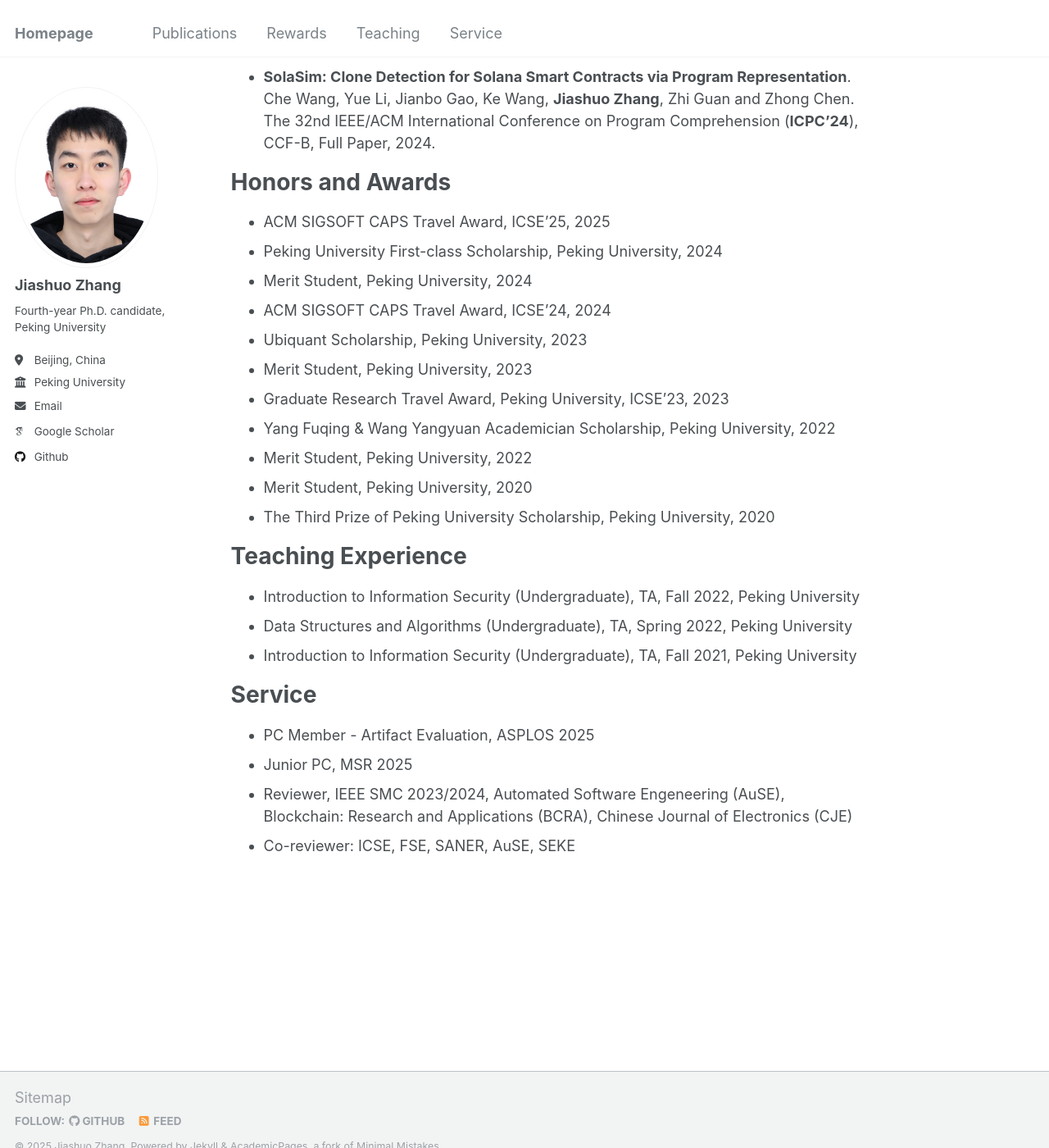
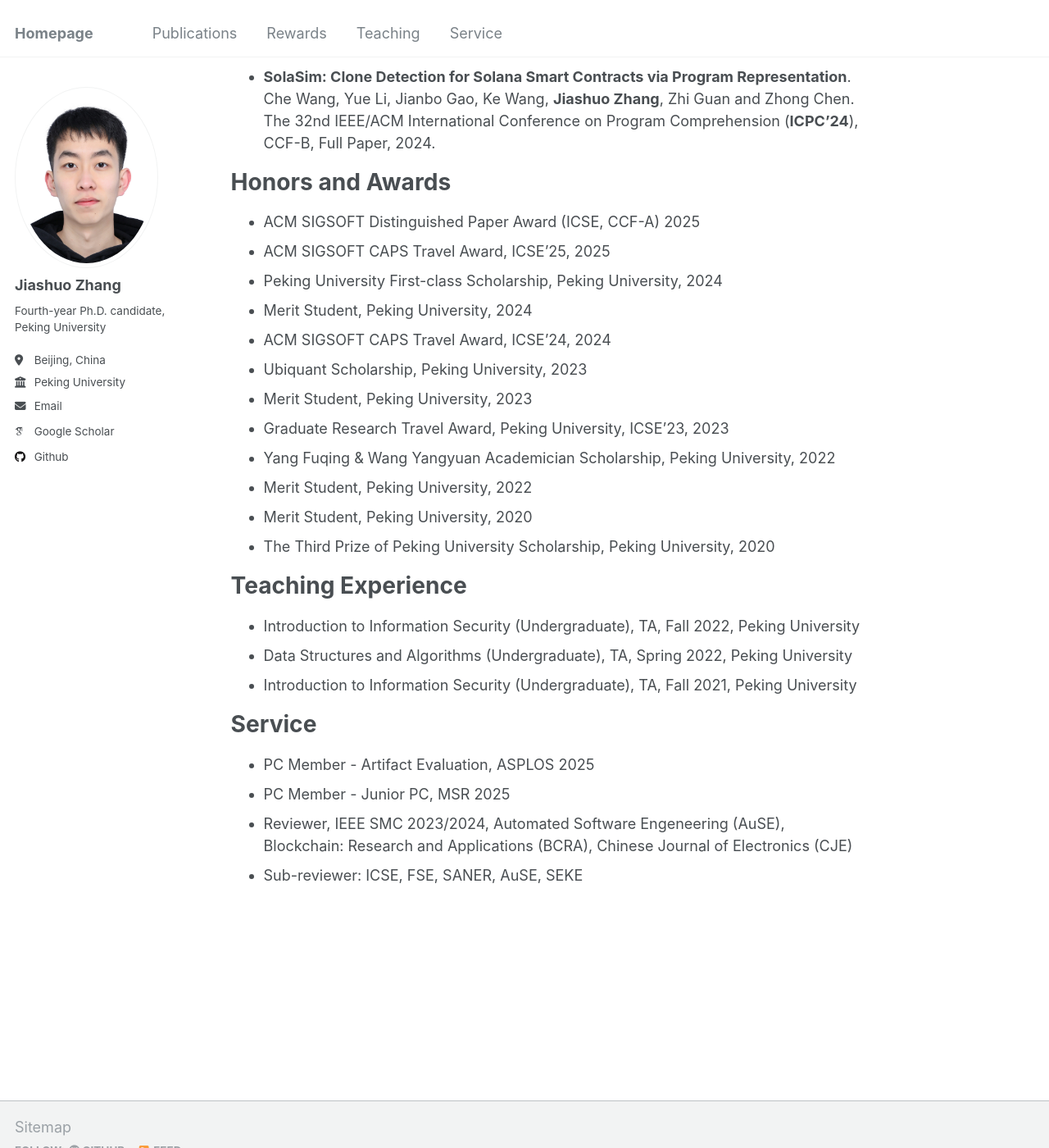
Before and after one commit to zhangjiashuo-cs/zhangjiashuo-cs.github.io, a Jekyll site: the page built from _pages/about.md, in a window 1280 px wide and 1400 px high, scrolled down 1711 px. Shown: the whole window at 82% size. Built offline with Jekyll 4.4.1, drawn with Linux system fonts in a browser that asks for light colours; some web fonts are replaced; some of the changed text lies outside the part shown.

Commit message:
Update about.md

```diff
--- a/_pages/about.md
+++ b/_pages/about.md
@@ -35,6 +35,7 @@ My research interests include:
 * **Demystifying and Detecting Cryptographic Defects in Ethereum Smart Contracts**. \
   **Jiashuo Zhang**, Yiming Shen, Jiachi Chen, Jianzhong Su, Yanlin Wang, Ting Chen, Jianbo Gao and Zhong Chen.\
   The 47th International Conference on Software Engineering (**ICSE'25**), CCF-A, Full Paper, 2025.
+  **ACM SIGSOFT Distinguished Paper Award**
 * **When Contracts Meets Crypto: Exploring Developers' Struggles with Ethereum Cryptographic APIs**. \
   **Jiashuo Zhang**, Jiachi Chen, Zhiyuan Wan, Ting Chen, Jianbo Gao and Zhong Chen. \
   The 46th International Conference on Software Engineering (**ICSE'24**), CCF-A, Full Paper, 2024.
@@ -54,6 +55,7 @@ My research interests include:
 
 # Honors and Awards
 
+- ACM SIGSOFT Distinguished Paper Award (ICSE, CCF-A) 2025
 - ACM SIGSOFT CAPS Travel Award, ICSE'25, 2025
 - Peking University First-class Scholarship, Peking University, 2024
 - Merit Student, Peking University, 2024
@@ -77,6 +79,6 @@ My research interests include:
 # Service
 
 - PC Member - Artifact Evaluation, ASPLOS 2025
-- Junior PC, MSR 2025
+- PC Member - Junior PC, MSR 2025
 - Reviewer, IEEE SMC 2023/2024, Automated Software Engeneering (AuSE), Blockchain: Research and Applications (BCRA), Chinese Journal of Electronics (CJE)
-- Co-reviewer: ICSE, FSE, SANER, AuSE, SEKE
+- Sub-reviewer: ICSE, FSE, SANER, AuSE, SEKE
```
